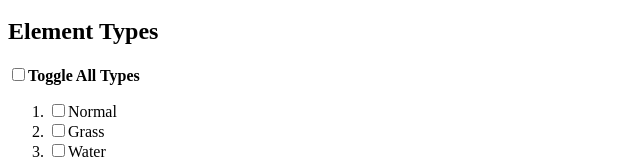
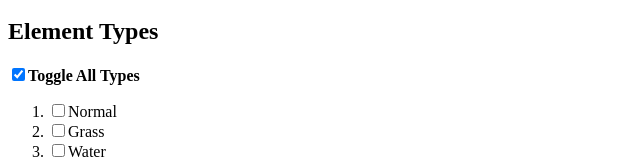
Before and after one commit to Nineafterten/pokemon-team-builder, a Vue app in the folder pokemon-team-builder/: page / in a window 1280 px wide. Shown: the part 148-307 px from the top of the page, without its empty margins (0-640 px from the left). Built offline with nearby package versions, Linux system fonts and the light colour scheme; no server answers.

Commit message:
default to all checked

```diff
--- a/pokemon-team-builder/src/App.vue
+++ b/pokemon-team-builder/src/App.vue
@@ -4,7 +4,7 @@
     data: () => ({
       teamSize: 6,
       regionFilters: [],
-      isAllTypesChecked: false,
+      isAllTypesChecked: true,
       typeFilters: [],
       typeList: ['normal', 'grass', 'water', 'fire', 'electric', 'ground', 'flying', 'rock', 'bug', 'ghost', 'poison', 'fighting', 'psychic', 'ice', 'dragon', 'steel', 'dark', 'fairy'],
       regionList: ['kanto', 'johto', 'hoenn', 'sinnoh', 'unova', 'kalos', 'alola', 'galar', 'paldea']
@@ -70,7 +70,17 @@
     <h2>Element Types</h2>
     <label><b><input type="checkbox" @click="toggleAllTypeFilters" v-model="isAllTypesChecked" />Toggle All Types</b></label>
     <ol>
-      <li v-for="(type, index) in typeList" :key="`type-${index}`"><label><input type="checkbox" :value="type" v-model="typeFilters" @change="updateIsAllTypesChecked" />{{ this.capitalize(type) }}</label></li>
+      <li v-for="(type, index) in typeList" :key="`type-${index}`">
+        <label>
+          <input
+            type="checkbox"
+            :value="type"
+            v-model="typeFilters"
+            checked="{{ isAllTypesChecked }}"
+            @change="updateIsAllTypesChecked"
+          />{{ this.capitalize(type) }}
+        </label>
+      </li>
     </ol>
     <h2>Native Regions</h2>
     <ol>
```
